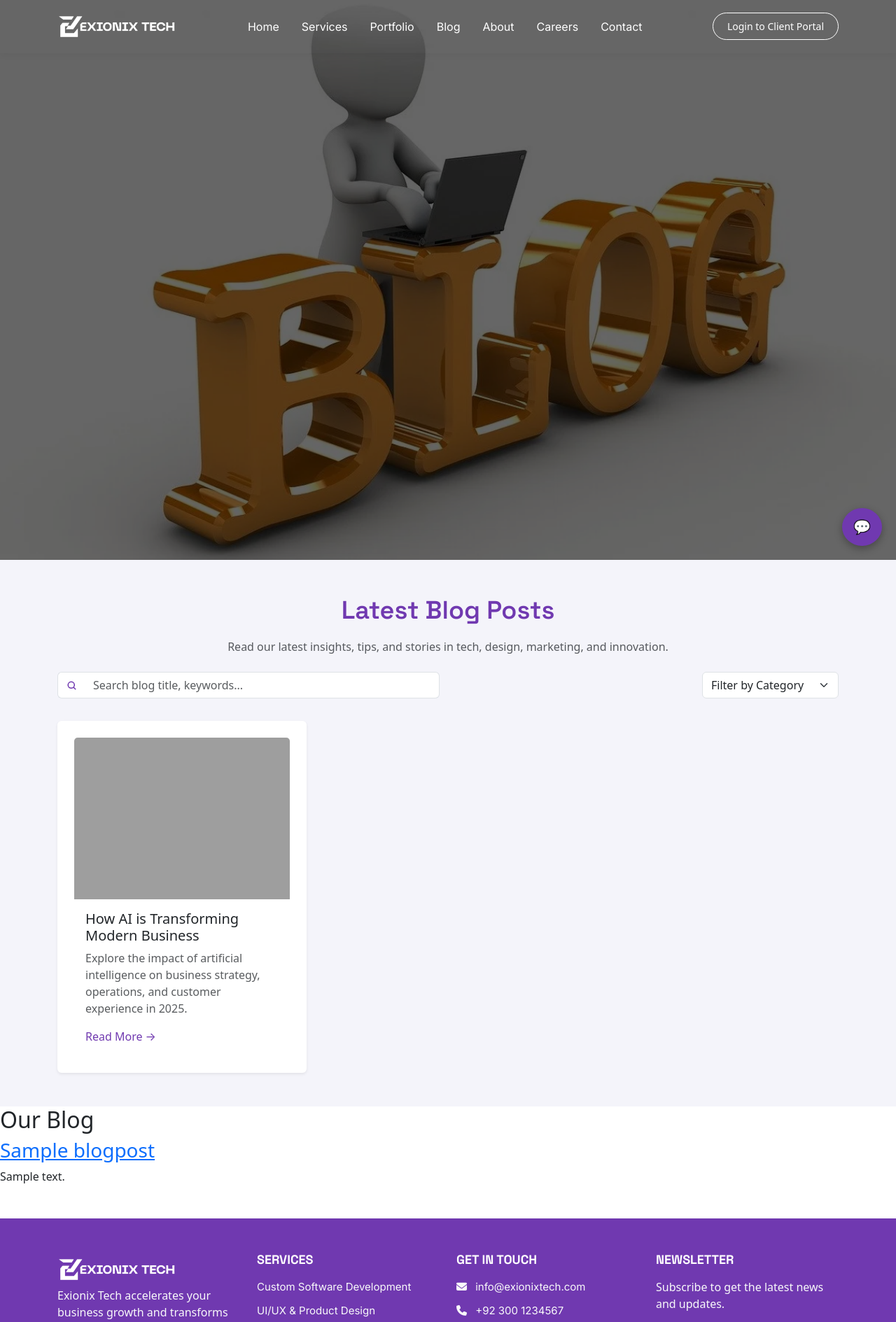
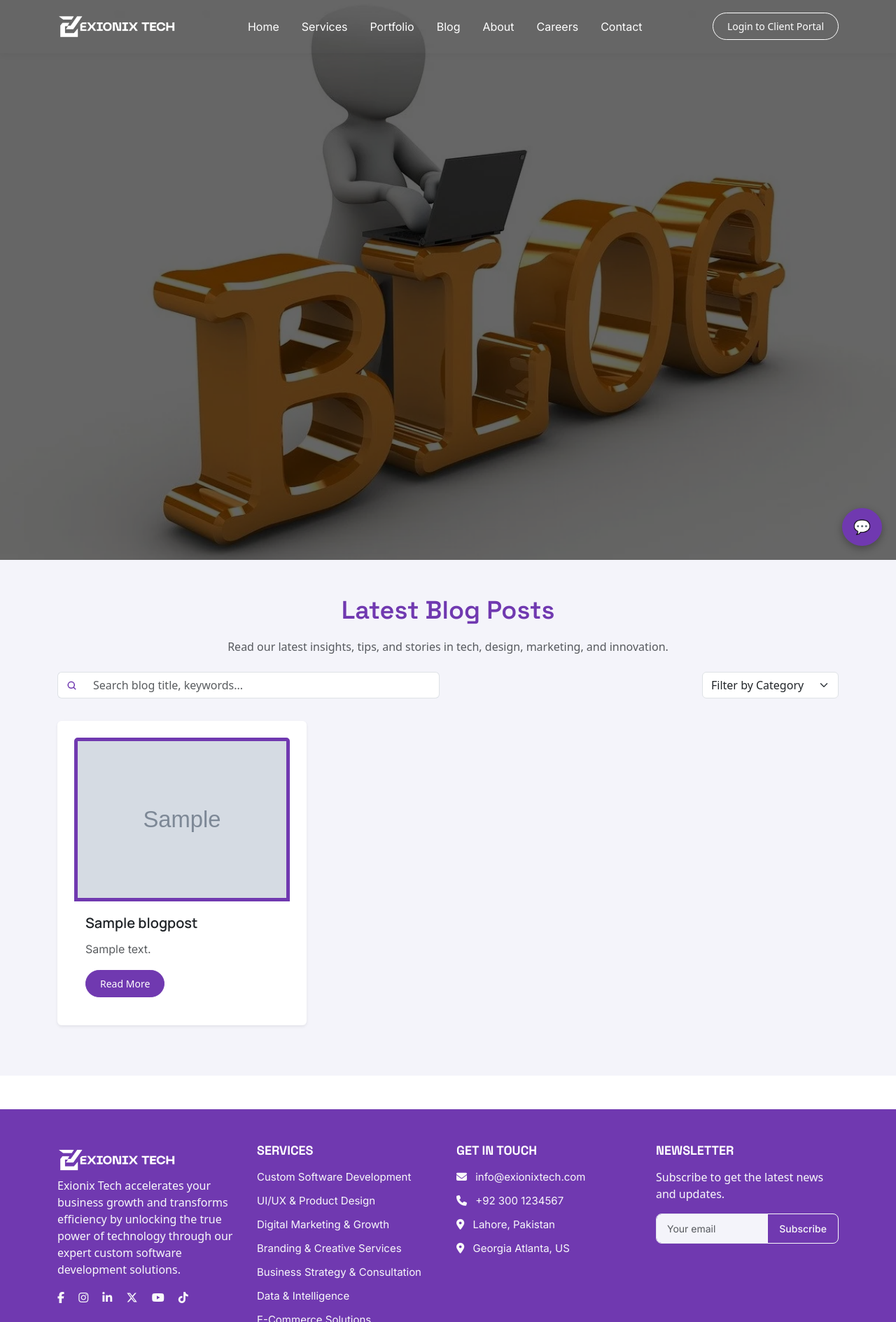
Before and after one commit to Shanum-959/my_software_house, a Django app: page /blog/ in a window 1280 px wide. Shown: the top 1889 px of the page at 70% size. Run offline with Django 5.2, Linux system fonts and the light colour scheme; tables that the repository leaves empty hold one stand-in row (values such as "Sample post"); grey boxes marked "Sample" are stand-in pictures; some libraries are stand-ins or nearby versions; grey boxes are pictures that could not be loaded.

Commit message:
koch major changing done

```diff
--- a/assets/static/assets/css/about.css
+++ b/assets/static/assets/css/about.css
@@ -9,7 +9,7 @@
   top: 0px;
   left: 0px;
   width: 280px;
-  height: 480px;
+  height: 430px;
   background-color: var(--primary);
   border-radius: 10px;
   z-index: 1;
--- a/assets/static/assets/css/home.css
+++ b/assets/static/assets/css/home.css
@@ -68,7 +68,6 @@
   border-bottom-right-radius: 20px;
   padding: 10px;
   margin: auto;
-  position: relative;
 }
 
 .our-services .card:hover {
--- a/assets/static/assets/css/style.css
+++ b/assets/static/assets/css/style.css
@@ -8,7 +8,6 @@
 @import url("career.css");
 @import url("about.css");
 
-@import url("responsive.css");
 
 
 
@@ -100,29 +99,6 @@
   line-height: 18px;
 }
 
-/*
-.btn-primary {
-  font-family: var(--font-body);
-  font-size: 16px;
-  font-weight: 500;
-  line-height: 24px;
-  background-color: var(--accent);
-  color: #fff;
-  padding: 12px 24px;
-  border: none;
-  border-radius: 8px;
-  cursor: pointer;
-  transition: background-color 0.3s ease;
-}
-
-.btn-primary:hover {
-  background-color: var(--primary);
-}
-  border-color: var(--alert);
-
-
-*/
-
 /* Button */
 .btn.btn-primary {
   background-color: var(--primary);
@@ -132,6 +108,7 @@
   transition: all 0.3s ease;
   padding: 8px 20px;
   font-size: 14px;
+  border-color:var(--primary)
 }
 
 .btn.btn-primary:hover {
--- a/blog/templates/blog/blog.html
+++ b/blog/templates/blog/blog.html
@@ -48,45 +48,38 @@
         </select>
       </div>
     </div>
+    <!--Blog -->
 
-    <!-- Blog Cards (placeholder for dynamic blogs) -->
     <div class="row g-4">
-      <!-- Example Blog Card -->
-      <div class="col-md-4">
-        <div class="card h-100 shadow-sm border-0">
-          <img src="{% static 'assets/images/blog1.jpg' %}" class="card-img-top" alt="Blog Post">
-          <div class="card-body">
-            <h5 class="card-title">How AI is Transforming Modern Business</h5>
-            <p class="card-text text-muted">Explore the impact of artificial intelligence on business strategy, operations, and customer experience in 2025.</p>
-            <a href="#" class="text-decoration-none" style="color: var(--primary);">Read More →</a>
+      {% for blog in posts %}
+        <div class="col-md-4 mb-4">
+          <div class="card h-100 shadow-sm border-0">
+
+            <!-- Blog Image -->
+            {% if blog.image %}
+              <img src="{{ blog.image.url }}" class="card-img-top blog-image" alt="{{ blog.title }}">
+            {% endif %}
+
+            <!-- Card Body -->
+            <div class="card-body">
+              <h5 class="h5-small-title">{{ blog.title }}</h5>
+              <p class="body text-muted">
+                {{ blog.content|truncatewords:25 }}
+              </p>
+              <a href="{% url 'blog:blog_detail' blog.slug %}" class="btn btn-sm btn-primary">Read More</a>
+            </div>
+
           </div>
         </div>
-      </div>
-
-      <!-- More cards dynamically rendered using Django -->
-      {% for blog in blogs %}
-      <div class="col-md-4">
-        <div class="card h-100 shadow-sm border-0">
-          <img src="{{ blog.image.url }}" class="card-img-top" alt="{{ blog.title }}">
-          <div class="card-body">
-            <h5 class="card-title">{{ blog.title }}</h5>
-            <p class="card-text text-muted">{{ blog.excerpt }}</p>
-            <a href="{% url 'blog_detail' blog.slug %}" class="text-decoration-none" style="color: var(--primary);">Read More →</a>
-          </div>
-        </div>
-      </div>
+      {% empty %}
+        <p>No blogs found!</p>
       {% endfor %}
     </div>
+
   </div>
 </section>
 
-<h2>Our Blog</h2>
-{% for post in posts %}
-    <div class="blog-post">
-    <h3><a href="{% url 'blog:blog_detail' slug=post.slug %}">{{ post.title }}</a></h3>
-        <p>{{ post.content|truncatewords:20 }}</p>
-    </div>
-{% endfor %}
+
 
 
 {% endblock %}
--- a/careers/templates/careers/careers.html
+++ b/careers/templates/careers/careers.html
@@ -56,6 +56,7 @@
         <div class="card shadow-sm p-4 h-100">
           <h5 class="fw-bold text-dark mb-2">Frontend Developer</h5>
           <p class="text-muted small mb-2 d-flex align-items-center gap-3">
+          <span class="d-flex align-items-center gap-1">
             <svg version="1.0" id="Layer_1" xmlns="http://www.w3.org/2000/svg" xmlns:xlink="http://www.w3.org/1999/xlink" width="15px" height="15px" viewBox="0 0 64 64" enable-background="new 0 0 64 64" xml:space="preserve">
                 <g>
                   <path fill="var(--primary)" d="M32,0C18.745,0,8,10.745,8,24c0,5.678,2.502,10.671,5.271,15l17.097,24.156C30.743,63.686,31.352,64,32,64
@@ -66,7 +67,7 @@
                 </g>
             </svg>
             Remote
-            </span>
+          </span>
             <span class="d-flex align-items-center gap-1">
               <svg width="15px" height="15px" viewBox="0 0 19 19" xmlns="http://www.w3.org/2000/svg">
                 <path fill="var(--primary)" fill-rule="evenodd" d="M207.960546,159.843246 L210.399107,161.251151 C210.637153,161.388586 210.71416,161.70086 210.580127,161.933013 C210.442056,162.172159 210.144067,162.258604 209.899107,162.117176 L207.419233,160.68542 C207.165323,160.8826 206.846372,161 206.5,161 C205.671573,161 205,160.328427 205,159.5 C205,158.846891 205.417404,158.291271 206,158.085353 L206,153.503423 C206,153.22539 206.231934,153 206.5,153 C206.776142,153 207,153.232903 207,153.503423 L207,158.085353 C207.582596,158.291271 208,158.846891 208,159.5 C208,159.6181 207.986351,159.733013 207.960546,159.843246 Z M206.5,169 C211.746705,169 216,164.746705 216,159.5 C216,154.253295 211.746705,150 206.5,150 C201.253295,150 197,154.253295 197,159.5 C197,164.746705 201.253295,169 206.5,169 Z" transform="translate(-197 -150)"/>
--- a/core/templates/header.html
+++ b/core/templates/header.html
@@ -12,7 +12,7 @@
     <!-- Toggle button for mobile view -->
     <button class="navbar-toggler" type="button" data-bs-toggle="collapse" data-bs-target="#navLinks"
             aria-controls="navLinks" aria-expanded="false" aria-label="Toggle navigation">
-      <span class="navbar-toggler-icon"></span>
+      <span class="navbar-toggler-icon" style="color:white;"></span>
     </button>
 
     <!-- Navbar links -->
--- a/core/templates/home.html
+++ b/core/templates/home.html
@@ -500,7 +500,7 @@
 
     <!-- Image Section -->
     <div class="process-image">
-      <img src="{% static 'assets/images/process.png' %}" alt="Our Process Illustration" class="img-fluid">
+      <img src="{% static 'assets/images/process.png' %}" alt="Our Process Illustration" class="img-fluid" style="width:1300px;">
     </div>
   </div>
 </section>
--- a/services/templates/services/services.html
+++ b/services/templates/services/services.html
@@ -432,6 +432,8 @@
     </div>
   </div>
 </section>
+
+
 <!-- INDUSTRIES WE SERVE SECTION -->
 <section class="section industries-we-serve py-5">
    <div class="container">
```
Also changed, not shown: assets/static/assets/css/components.css (deleted), assets/static/assets/css/layout.css (deleted), assets/static/assets/css/utilities.css (deleted), assets/static/assets/images/abstract tech.jpeg (added), assets/static/assets/images/process.png, media/blog_images/ai.jpeg (added), media/blog_images/blog_dWfEk1q.jpg (added), media/blog_images/web.jpg (added), media/services/images/portfolio.jpg (deleted), 1 other file.
